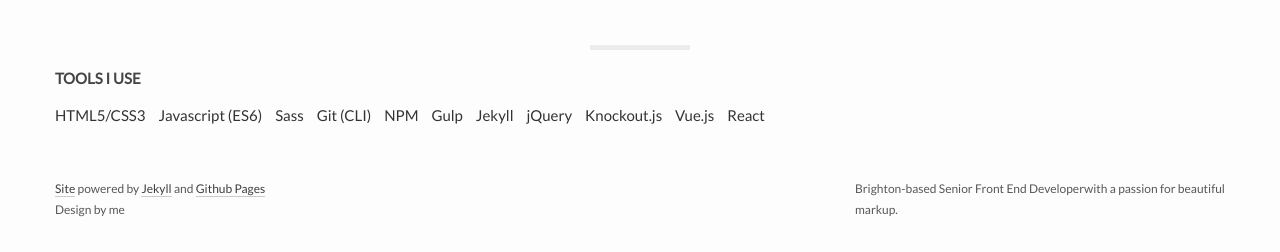
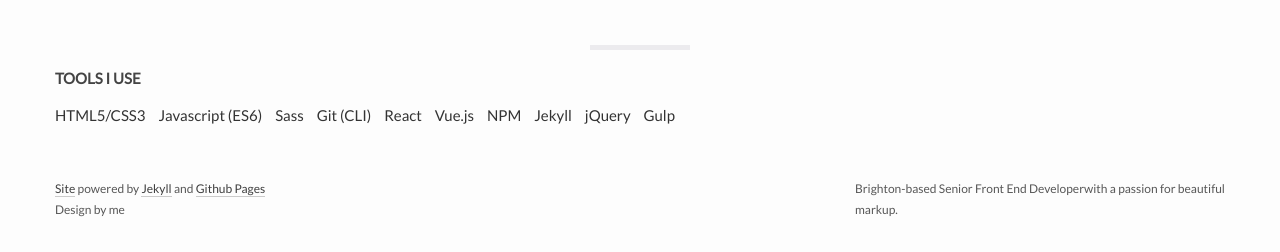
Before and after one commit to carlwood/carlwood.github.io, a Jekyll site: the page built from index.html, in a window 1280 px wide. Shown: the part 1115-1367 px from the top of the page. Built offline with Jekyll 4.4.1, drawn with Linux system fonts in a browser that asks for light colours.

Commit message:
Reorder skills list

```diff
--- a/index.html
+++ b/index.html
@@ -62,13 +62,12 @@ layout: default
           <li>Javascript (ES6)</li>
           <li>Sass</li>
           <li>Git (CLI)</li>
+          <li>React</li>
+          <li>Vue.js</li>
           <li>NPM</li>
-          <li>Gulp</li>
           <li>Jekyll</li>
           <li>jQuery</li>
-          <li>Knockout.js</li>
-          <li>Vue.js</li>
-          <li>React</li>
+          <li>Gulp</li>
         </ul>
 
     </div>
```
